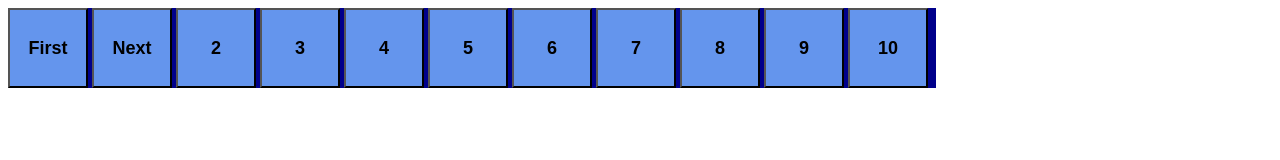
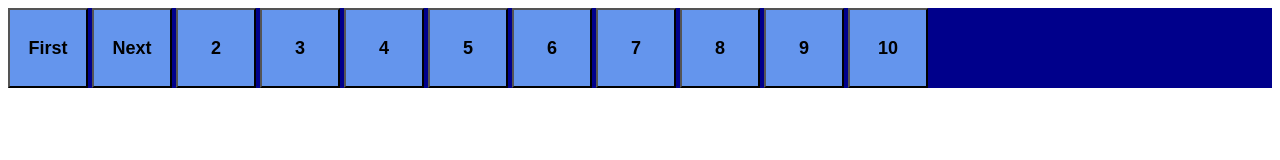
Before and after one commit to gethziyaljoyce/zenclass-day19-pagination, a plain HTML site: page pagination DOM/index.html in a window 1280 px wide. Drawn offline with Linux system fonts and the light colour scheme.

Commit message:
Update page.css

```diff
--- a/pagination DOM/page.css
+++ b/pagination DOM/page.css
@@ -1,6 +1,6 @@
 .buttonBar{
-    max-width: 58rem;
-    max-height: 6rem;
+    width:100%;
+
     border-color: black;
     background:darkblue;
 }
```
